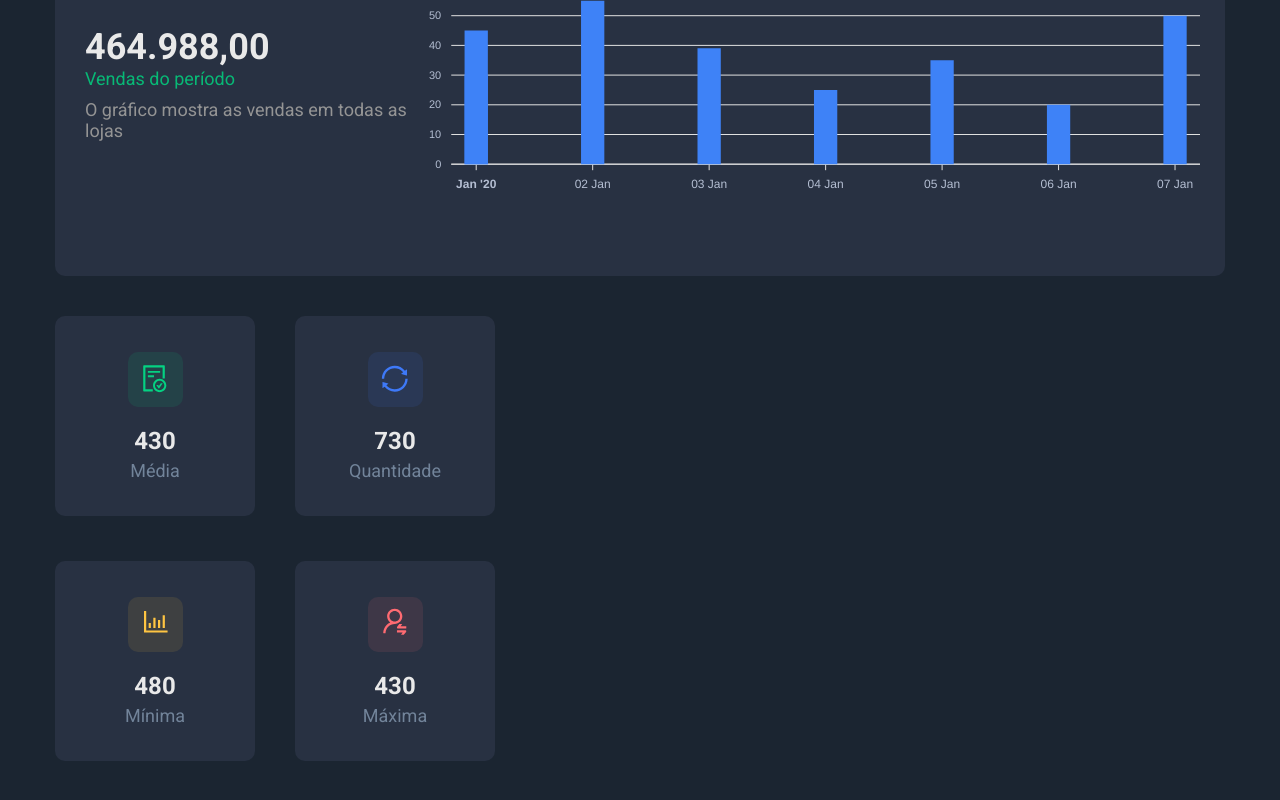
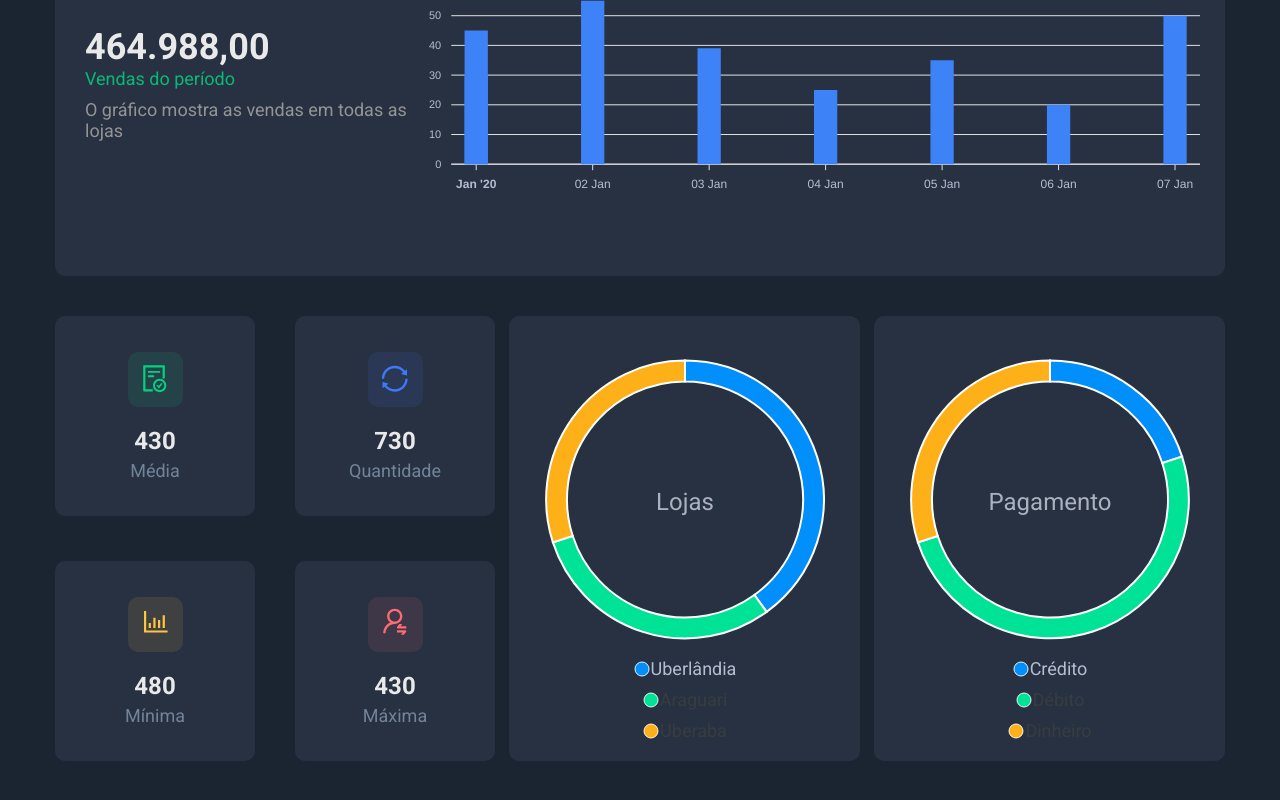
Before and after one commit to guiosouza/dssale, a React (Create React App) app in the folder front-web/: page / in a window 1280 px wide. Shown: the part 344-1144 px from the top of the page. Built offline with nearby package versions, Linux system fonts and the light colour scheme.

Commit message:
Add PieChartCard component

```diff
--- a/front-web/src/App.tsx
+++ b/front-web/src/App.tsx
@@ -3,6 +3,7 @@
 import SalesByDate from './components/sales-by-date';
 import './App.css';
 import SalesSummary from './components/sales-summary';
+import PieChartCard from './components/pie-chart-card';
 
 function App() {
   return (
@@ -13,6 +14,16 @@
         <SalesByDate />
         <div className="sales-overview-container">
           <SalesSummary />
+          <PieChartCard
+            name="Lojas"
+            labels={['Uberlândia', 'Araguari', 'Uberaba']}
+            series={[40, 30, 30]}
+          />
+          <PieChartCard
+            name="Pagamento"
+            labels={['Crédito', 'Débito', 'Dinheiro']}
+            series={[20, 50, 30]}
+          />
         </div>
       </div>
     </>
--- /dev/null
+++ b/front-web/src/components/pie-chart-card/helpers.ts
@@ -0,0 +1,67 @@
+import { ApexOptions } from 'apexcharts';
+
+export const buildPieChartConfig = (labels: string[] = [], name: string) => {
+  return {
+    labels,
+    noData: {
+      text: 'Sem resultados',
+      align: 'center',
+      verticalAlign: 'middle',
+      offsetX: 0,
+      offsetY: 0,
+      style: {
+        color: '#FFF',
+        fontSize: '18px',
+        fontFamily: 'Roboto, sans-serif'
+      }
+    },
+    legend: {
+      show: true,
+      floating: false,
+      position: 'bottom',
+      offsetY: 0,
+      labels: {
+        colors: ['#b4bed2']
+      },
+      fontFamily: 'Roboto, sans-serif',
+      fontSize: '18px',
+      itemMargin: {
+        vertical: 5
+      }
+    },
+    dataLabels: {
+      enabled: false
+    },
+    plotOptions: {
+      pie: {
+        size: 400,
+        donut: {
+          size: '85%',
+          labels: {
+            show: true,
+            name: {
+              show: true,
+              offsetY: 10,
+              formatter: function () {
+                return name;
+              }
+            },
+            total: {
+              show: true,
+              showAlways: true,
+              fontSize: '24px',
+              color: '#ABB1C0',
+              fontFamily: 'Roboto, sans-serif',
+              formatter: function () {
+                return '';
+              }
+            }
+          }
+        }
+      }
+    },
+    chart: {
+      height: '400px'
+    }
+  } as ApexOptions;
+};
--- /dev/null
+++ b/front-web/src/components/pie-chart-card/index.tsx
@@ -0,0 +1,26 @@
+import React from 'react';
+import ReactApexChart from 'react-apexcharts';
+import { buildPieChartConfig } from './helpers';
+import './styles.css';
+
+type Props = {
+  labels: string[];
+  name: string;
+  series: number[];
+};
+
+const PieChartCard = ({ labels, name, series }: Props) => {
+  return (
+    <div className="pie-chart-card base-card">
+      <ReactApexChart
+        options={buildPieChartConfig(labels, name)}
+        type="donut"
+        width="400"
+        height="400"
+        series={series}
+      />
+    </div>
+  );
+};
+
+export default PieChartCard;
--- /dev/null
+++ b/front-web/src/components/pie-chart-card/styles.css
@@ -0,0 +1,12 @@
+.pie-chart-card {
+  width: 30%;
+  padding-top: 35px;
+  display: flex;
+  justify-content: center;
+}
+
+.apexcharts-legend.apexcharts-align-center {
+  flex-direction: column;
+  align-items: center;
+  justify-content: center;
+}
```
